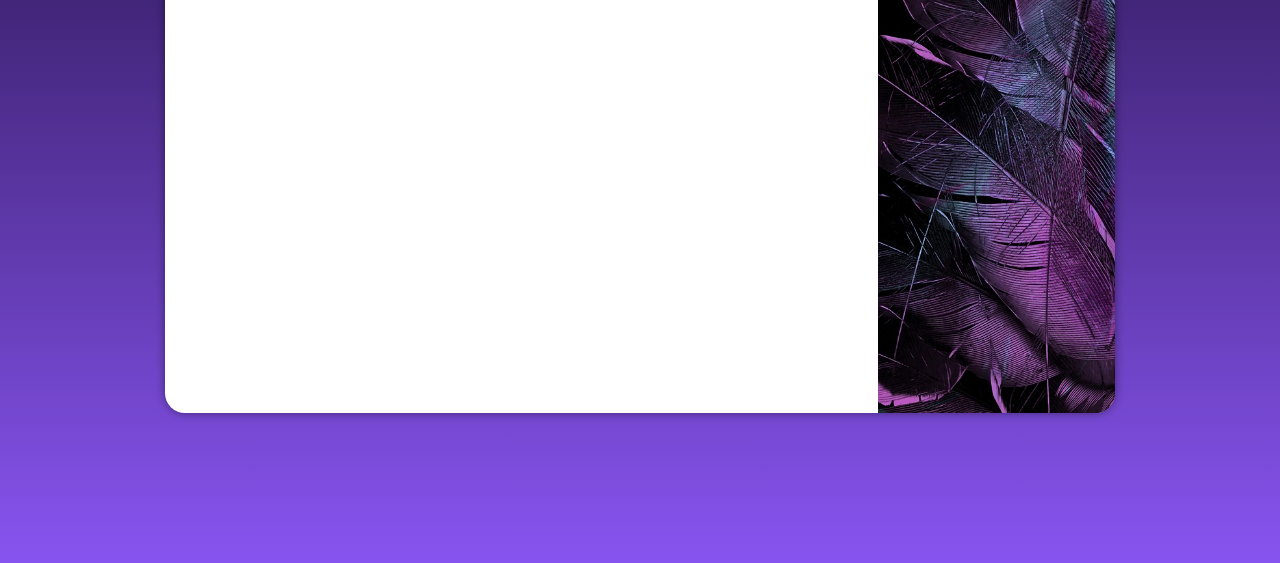
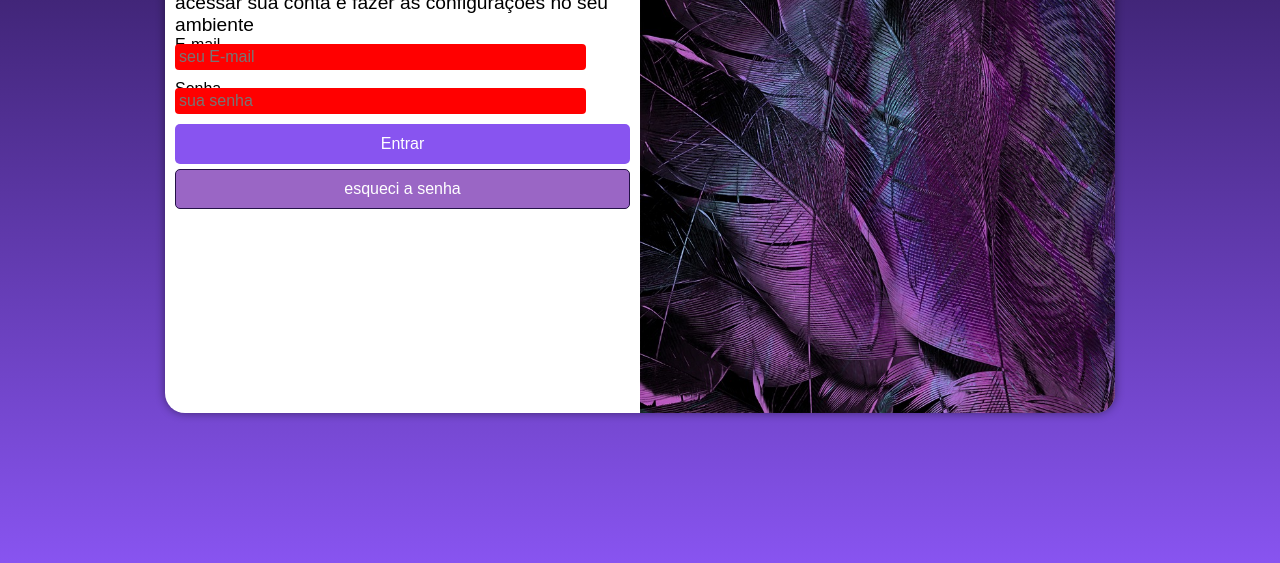
Before and after one commit to guileummi/projeto-login, a plain HTML site: page index.html in a window 1280 px wide. Shown: the part 237-800 px from the top of the page. Drawn offline with Linux system fonts and the light colour scheme.

Commit message:
projeto incompleto

```diff
--- a/estilo/media-queries.css
+++ b/estilo/media-queries.css
@@ -26,6 +26,17 @@
         float: right;
         width: 70%;
     }
+
+    /*
+    form > div.campo {
+    background-color: white;
+    color: #9A66C5;
+    border: 1px solid #241247;
+    height: 40px;
+    border-radius: 5px;
+    margin: 5px 0px;
+    }
+    */
 }
 
 @media screen and (min-width: 992px) {
@@ -39,7 +50,7 @@
 
     section#login > div#imagem {
         float: right;
-        width: 25%;
+        width: 50%;
         height: 100%;
     }
 
@@ -47,4 +58,21 @@
         float: left;
         width: 50%;
     }
+
+    div#formulario > h1 {
+        font-size: 2em;
+    }
+
+    div#formulario > p {
+    font-size: 1.2em;
+    }
+
+    /*form > div.campo {
+    background-color: white;
+    color: #9A66C5;
+    border: 1px solid #241247;
+    height: 40px;
+    border-radius: 5px;
+    margin: 5px 0px;
+    }*/
 }
--- a/estilos/style.css
+++ b/estilos/style.css
@@ -54,3 +54,67 @@ section#login > div#formulario {
     display: block;
     padding: 10px;
 }
+
+div#formulario > h1 {
+    text-align: center;
+    margin-bottom: 10px;
+}
+
+div#formulario > p {
+    font-size: 0.8em;
+}
+
+div.campo > input {
+    background-color: white;
+    font-size: 1em;
+    height: 100%;
+    border: 0px;
+    border-radius: 8px;
+}
+
+
+
+form > input[type=submit] {
+    display: block;
+    font-size: 1em;
+    width: 100%;
+    height: 40px;
+    background-color: #8854F0;
+    color: white;
+    border: none;
+    border-radius: 5px;
+    cursor: pointer;
+}
+
+div.campo > input {
+    background-color: red;
+    font-size: 1em;
+    width: calc(100% - 44px);
+    height: 100%;
+    transform: translateY(-10px);
+    border: 0px;
+    border-radius: 4px;
+    padding: 4px;
+}
+form > input[type=submit]:hover {
+    background-color: #9A66C5;
+}
+
+form > a.botao {
+    display: block;
+    text-align: center;
+    font-size: 1em;
+    width: 100%;
+    height: 40px;
+    padding-top: 10px;
+    margin-top: 5px;
+    background-color: #9A66C5;
+    color: white;
+    border: 1px solid #241247;
+    border-radius: 5px;
+    text-decoration: none;
+}
+
+form > a.botao:hover {
+    background-color: #8854F0 ;
+}
--- a/index.html
+++ b/index.html
@@ -18,8 +18,17 @@
             <div id="formulario">
                 <h1>Login</h1>
                 <p>Seja bem-vindo(a) novamente. Faça login para acessar sua conta e fazer as configurações no seu ambiente</p>
-                <form action="login.php" method="post">
-
+                <form action="login.php" method="post" autocomplete="on">
+                    <div class="campo">
+                        <label for="imail">E-mail</label>
+                        <input type="email" name="nome" id="imail" placeholder="seu E-mail" maxlength="20" required>
+                    </div>
+                    <div class="campo">
+                        <label for="isen">Senha</label>
+                        <input type="password" name="sen" id="isen" placeholder="sua senha" minlength="5" maxlength="15" required>
+                    </div>
+                    <input type="submit" value="Entrar">
+                    <a href="esqueci.html" class="botao">esqueci a senha</a>
                 </form>
             </div>
 
```
